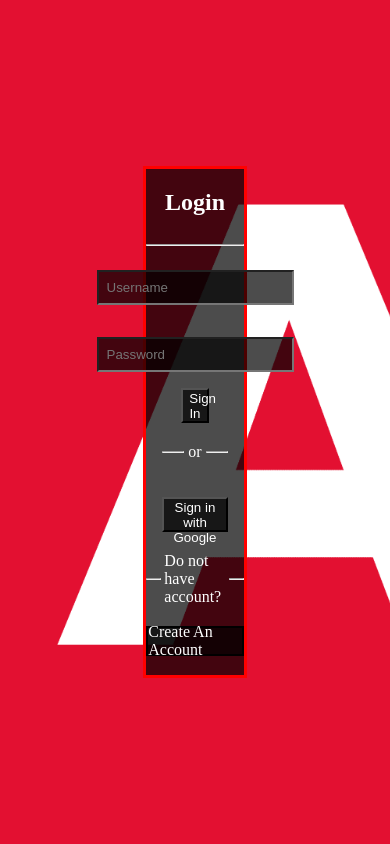
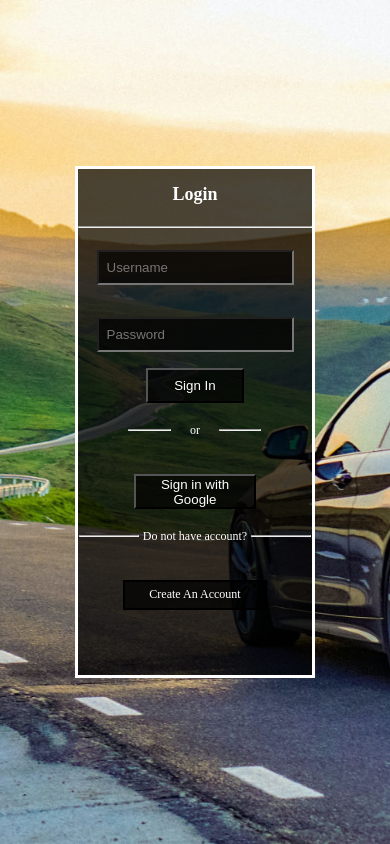
Before and after one commit to mehmetkocagoz/se3355final, a Flask app: page /login in a window 390 px wide. Run offline with Flask 3, Linux system fonts and the light colour scheme.

Commit message:
Update background image and adjust styles for responsive design

```diff
--- a/app/static/css/style.css
+++ b/app/static/css/style.css
@@ -10,15 +10,15 @@ html, body {
     display: flex;
     justify-content: center;
     align-items: center;
-    background: url(/app/static/uploads/Avis-Symbol.png);
+    background: url("/app/static/uploads/travelinformation-eu-car-rental-2560-1097.jpg");
     background-size: cover;
-    background-repeat: no-repeat;
+    background-position: center;
 }
 
 .login-frame{
     width: 25%;
     height: 60%;
-    border: 0.2rem solid red;
+    border: 0.2rem solid white;
     background-color: rgba(0, 0, 0, 0.7);
 }
 
@@ -90,6 +90,7 @@ form button{
     height: 30px;
     display: flex;
     justify-content: center;
+    padding-top: 1rem;
 }
 
 .register a{
@@ -101,6 +102,10 @@ form button{
     justify-content: center;
     display: flex;
     align-items: center;
+}
+
+#ask_container{
+    margin-top: 3rem;
 }
 
 /* For registeration page */
@@ -119,3 +124,59 @@ form label{
     margin-top: 0.5rem;
     width: 120px;
 }
+
+
+/* media queries */
+
+@media screen and (max-width: 1500px) {
+    .login-frame{
+        width: 40%;
+        height: 65%;
+    }
+
+    #auth{
+        width: 40%;
+    }
+
+    .register a{
+        width: 40%;
+    }
+
+}
+
+@media screen and (max-width:800px) {
+    .login-frame{
+        width: 50%;
+    }
+
+    #loginButton{
+        width: 60%;
+    }
+
+    .or-container{
+        font-size: 12px;
+    }
+}
+
+@media screen and (max-width:500px) {
+    body{
+        font-size: 12px;
+    }
+
+    .login-frame{
+        width: 60%;
+        height: 60%;
+    }
+
+    .or-container hr{
+        width: 25%;
+    }
+
+   #auth{
+    width: 60%;
+   }
+
+   .register a{
+    width: 60%;
+   }
+}
```
